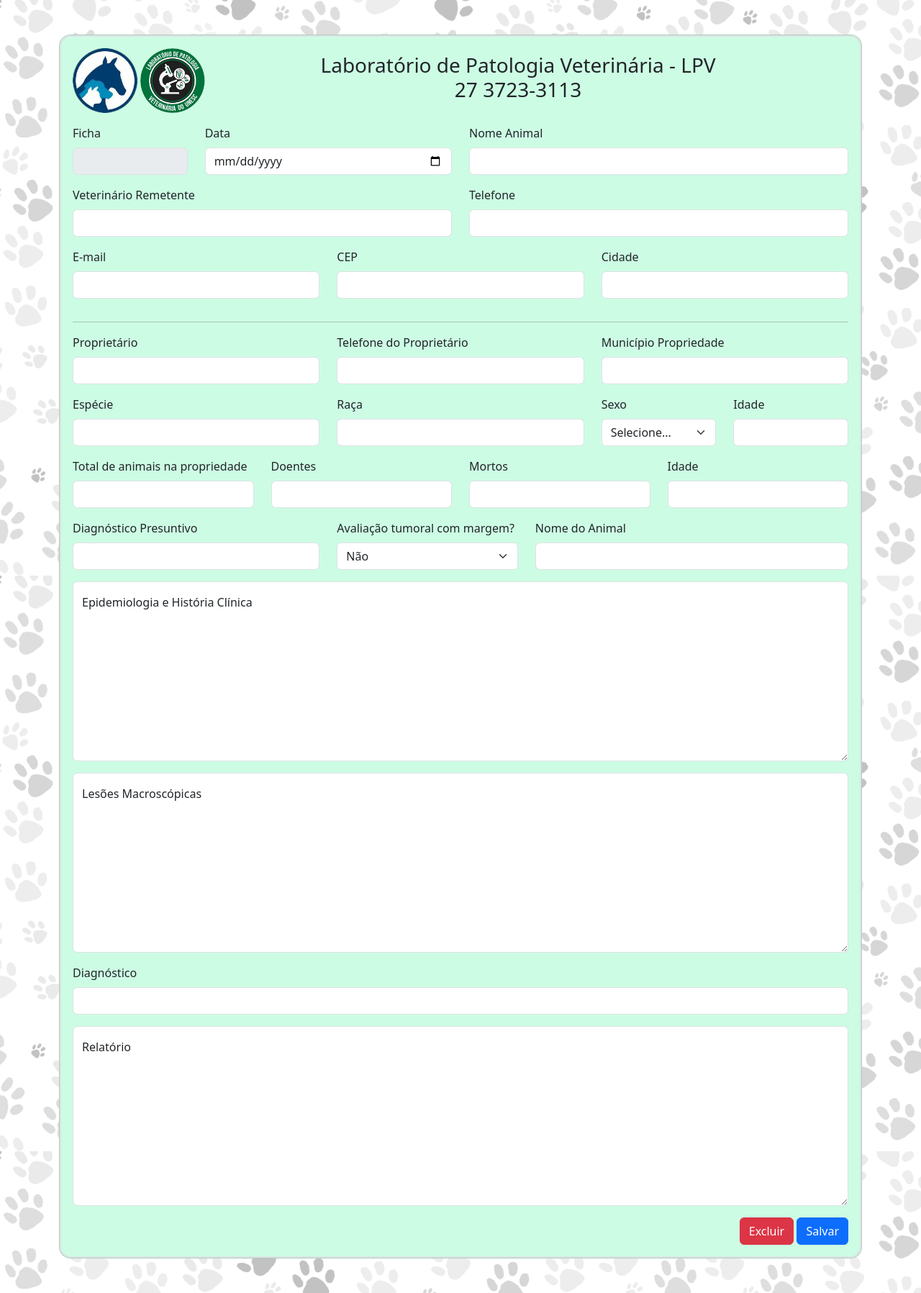
After one commit to lucasbaldan/veterinariaUNESC, a PHP site: template App/Views/paginas/formularioLPV.twig in a window 1280 px wide. The commit adds this page. Shown: the whole page at 72% size. Run offline with PHP 8.4, Linux system fonts and the light colour scheme; the template is opened without the code that fills it, so the values that code supplies are empty; some libraries are stand-ins or nearby versions.

Commit message:
Primeira versão tela formularioLPV

```diff
--- /dev/null
+++ b/App/Views/paginas/formularioLPV.twig
@@ -0,0 +1,200 @@
+<!DOCTYPE html>
+<html lang="pt-br">
+
+<head>
+    <meta charset="UTF-8">
+    <meta name="viewport" content="width=device-width, initial-scale=1.0">
+    <title>Formulário</title>
+    <link href="https://cdn.jsdelivr.net/npm/bootstrap@5.3.3/dist/css/bootstrap.min.css" rel="stylesheet"
+        integrity="sha384-QWTKZyjpPEjISv5WaRU9OFeRpok6YctnYmDr5pNlyT2bRjXh0JMhjY6hW+ALEwIH" crossorigin="anonymous">
+    <link rel="stylesheet" href="https://cdn.jsdelivr.net/npm/bootstrap-icons@1.11.3/font/bootstrap-icons.min.css">
+    <link rel="stylesheet" href="/veterinariaUNESC/public/css/formularioLPV.css">
+</head>
+
+<body>
+    <div class="container d-flex justify-content-center align-items-center mt-5 mb-5">
+        <div class="card rounded-4" style="width: 100%; background-color: rgb(205, 252, 228);">
+            <div class="card-body border border-2 rounded-4">
+                <div class="row align-items-center mb-3">
+                    <div class="col-auto">
+                        <img src="/veterinariaUNESC/public/img/logoHospVet.png" alt="" style="max-width: 90px;">
+                        <img src="/veterinariaUNESC/public/img/logoLabPato.png" alt="" style="max-width: 90px;">
+                    </div>
+                    <div class="col me-5">
+                        <h3 class="text-center">Laboratório de Patologia Veterinária - LPV <br> 27 3723-3113</h3>
+                    </div>
+                </div>
+
+
+
+                <form action="">
+                    <div class="row">
+
+                        <div class="mb-3 col-md-2">
+                            <label for="cdFichaLPV" class="form-label">Ficha</label>
+                            <input type="number" class="form-control" id="cdFichaLPV" name="cdFichaLPV" placeholder=" "
+                                disabled>
+                        </div>
+
+                        <div class="mb-3 col-md-4">
+                            <label for="dtFicha" class="form-label">Data</label>
+                            <input type="date" class="form-control" id="dtFicha" name="dtFicha" placeholder=" ">
+                        </div>
+                        <div class="mb-3 col-md-6">
+                            <label for="animal" class="form-label">Nome Animal</label>
+                            <input type="text" class="form-control" id="animal" name="animal" placeholder=" ">
+                        </div>
+                        <div class="mb-3 col-md-6">
+                            <label for="nmMedicoVeterinario" class="form-label">Veterinário Remetente</label>
+                            <input type="text" class="form-control" id="nmMedicoVeterinario" name="nmMedicoVeterinario"
+                                placeholder=" ">
+                        </div>
+                        <div class="mb-3 col-md-6">
+                            <label for="nrTelVeterinario" class="form-label">Telefone</label>
+                            <input type="text" class="form-control" id="nrTelVeterinario" name="nrTelVeterinario"
+                                placeholder=" ">
+                        </div>
+                        <div class="mb-3 col-md-4">
+                            <label for="emailVeterinario" class="form-label">E-mail</label>
+                            <input type="text" class="form-control" id="emailVeterinario" name="emailVeterinario"
+                                placeholder=" ">
+                        </div>
+                        <div class="mb-3 col-md-4">
+                            <label for="cepVeterinario" class="form-label">CEP</label>
+                            <input type="text" class="form-control" id="cepVeterinario" name="cepVeterinario"
+                                placeholder=" ">
+                        </div>
+                        <div class="mb-3 col-md-4">
+                            <label for="cidadeVeterinario" class="form-label">Cidade</label>
+                            <input type="text" class="form-control" id="cidadeVeterinario" name="cidadeVeterinario"
+                                placeholder=" ">
+                        </div>
+
+                        <div class="col-md-12">
+                            <hr>
+                        </div>
+
+                        <div class="mb-3 col-md-4">
+                            <label for="nmProprietario" class="form-label">Proprietário</label>
+                            <input type="text" class="form-control" id="nmProprietario" name="nmProprietario"
+                                placeholder=" ">
+                        </div>
+                        <div class="mb-3 col-md-4">
+                            <label for="nrTelefoneProprietario" class="form-label">Telefone do Proprietário</label>
+                            <input type="text" class="form-control" id="nrTelefoneProprietario"
+                                name="nrTelefoneProprietario" placeholder=" ">
+                        </div>
+                        <div class="mb-3 col-md-4">
+                            <label for="cidadePropriedade" class="form-label">Município Propriedade</label>
+                            <input type="text" class="form-control" id="cidadePropriedade" name="cidadePropriedade"
+                                placeholder=" ">
+                        </div>
+
+                        <div class="mb-3 col-md-4">
+                            <label for="dsEspecie" class="form-label">Espécie</label>
+                            <input type="text" class="form-control" id="dsEspecie" name="dsEspecie" placeholder=" ">
+                        </div>
+                        <div class="mb-3 col-md-4">
+                            <label for="dsRaca" class="form-label">Raça</label>
+                            <input type="text" class="form-control" id="dsRaca" name="dsRaca" placeholder=" ">
+                        </div>
+                        <div class="mb-3 col-md-2">
+                            <label for="dsSexo" class="form-label">Sexo</label>
+                            <select class="form-select" name="dsSexo" id="dsSexo" name="dsSexo">
+                                <option value="">Selecione...</option>
+                                <option value="M">Macho</option>
+                                <option value="F">Fêmea</option>
+                            </select>
+                        </div>
+                        <div class="mb-3 col-md-2">
+                            <label for="idade" class="form-label">Idade</label>
+                            <input type="text" class="form-control" id="idade" name="idade" placeholder=" ">
+                        </div>
+
+                        <div class="mb-3 col-md-3">
+                            <label for="totalAnimais" class="form-label">Total de animais na propriedade</label>
+                            <input type="number" class="form-control" id="totalAnimais" name="totalAnimais"
+                                placeholder=" ">
+                        </div>
+                        <div class="mb-3 col-md-3">
+                            <label for="qtdAnimaisDoentes" class="form-label">Doentes</label>
+                            <input type="number" class="form-control" id="qtdAnimaisDoentes" name="qtdAnimaisDoentes"
+                                placeholder=" ">
+                        </div>
+                        <div class="mb-3 col-md-3">
+                            <label for="qtdAnimaisMortos" class="form-label">Mortos</label>
+                            <input type="number" class="form-control" id="qtdAnimaisMortos" name="qtdAnimaisMortos"
+                                placeholder=" ">
+                        </div>
+                        <div class="mb-3 col-md-3">
+                            <label for="idade" class="form-label">Idade</label>
+                            <input type="number" class="form-control" id="idade" name="idade" placeholder=" ">
+                        </div>
+
+                        <div class="mb-3 col-md-4">
+                            <label for="dsDiagnosticoPresuntivo" class="form-label">Diagnóstico Presuntivo</label>
+                            <input type="text" class="form-control" id="dsDiagnosticoPresuntivo"
+                                name="dsDiagnosticoPresuntivo" placeholder=" ">
+                        </div>
+                        <div class="mb-3 col-md-3">
+                            <label for="flAvaliacaoTumoralComMargem" class="form-label">Avaliação tumoral com
+                                margem?</label>
+                            <select class="form-select" id="flAvaliacaoTumoralComMargem"
+                                name="flAvaliacaoTumoralComMargem">
+                                <option value="N">Não</option>
+                                <option value="S">Sim</option>
+                            </select>
+                        </div>
+                        <div class="mb-3 col-md-5">
+                            <label for="dsNomeAnimal" class="form-label">Nome do Animal</label>
+                            <input type="text" class="form-control" id="dsNomeAnimal" name="dsNomeAnimal"
+                                placeholder=" ">
+                        </div>
+
+                        <div class="mb-3 col-md-12">
+                            <div class="form-floating">
+                                <textarea class="form-control" placeholder="Leave a comment here"
+                                    id="dsEpidemiologiaHistoriaClinica" name="dsEpidemiologiaHistoriaClinica"
+                                    style="height: 250px"></textarea>
+                                <label for="floatingTextarea2">Epidemiologia e História
+                                    Clínica</label>
+                            </div>
+                        </div>
+
+                        <div class="mb-3 col-md-12">
+                            <div class="form-floating">
+                                <textarea class="form-control" placeholder="Leave a comment here"
+                                    id="dsLesoesMacroscopicas" name="dsLesoesMacroscopicas"
+                                    style="height: 250px"></textarea>
+                                <label for="dsLesoesMacroscopicas">Lesões Macroscópicas</label>
+                            </div>
+                        </div>
+                        <div class="mb-3 col-md-12">
+                            <label for="dsDiagnostico" class="form-label">Diagnóstico</label>
+                            <input type="text" class="form-control" id="dsDiagnostico" name="dsDiagnostico"
+                                placeholder=" ">
+                        </div>
+
+                        <div class="mb-3 col-md-12">
+                            <div class="form-floating">
+                                <textarea class="form-control" placeholder="Leave a comment here"
+                                    id="dsRelatorio" name="dsRelatorio"
+                                    style="height: 250px"></textarea>
+                                <label for="dsRelatorio">Relatório</label>
+                            </div>
+                        </div>
+                    </div>
+
+                    <div class="text-end">
+
+                        <button type="button" class="btn btn-danger">Excluir</button>
+                        <button type="submit" class="btn btn-primary">Salvar</button>
+                    </div>
+                </form>
+            </div>
+        </div>
+    </div>
+</body>
+
+
+</html>
--- /dev/null
+++ b/public/css/formularioLPV.css
@@ -0,0 +1,16 @@
+body {
+    background-image: url('/veterinariaUNESC/public/img/fundoPatas.png');
+    background-size: cover;
+    background-position: center;
+    background-attachment: fixed;
+ }
+
+body::before {
+    content: "";
+    position: fixed;
+    top: 0;
+    left: 0;
+    width: 100%;
+    height: 100%;
+    z-index: -1;
+}
```
Also changed, not shown: App/Models/formularioLPV.php (added, +285 -0 lines), App/Views/formularioLPV.php (added, +23 -0 lines), App/Views/paginas/login.twig (+25 -10 lines), index.php (+6 -1 lines), public/img/fundoPatas.png (added), public/img/fundoPatas_2.png (added), public/img/logoHospVet.png (added), public/img/logoLabPato.png (added), 1 other file.
